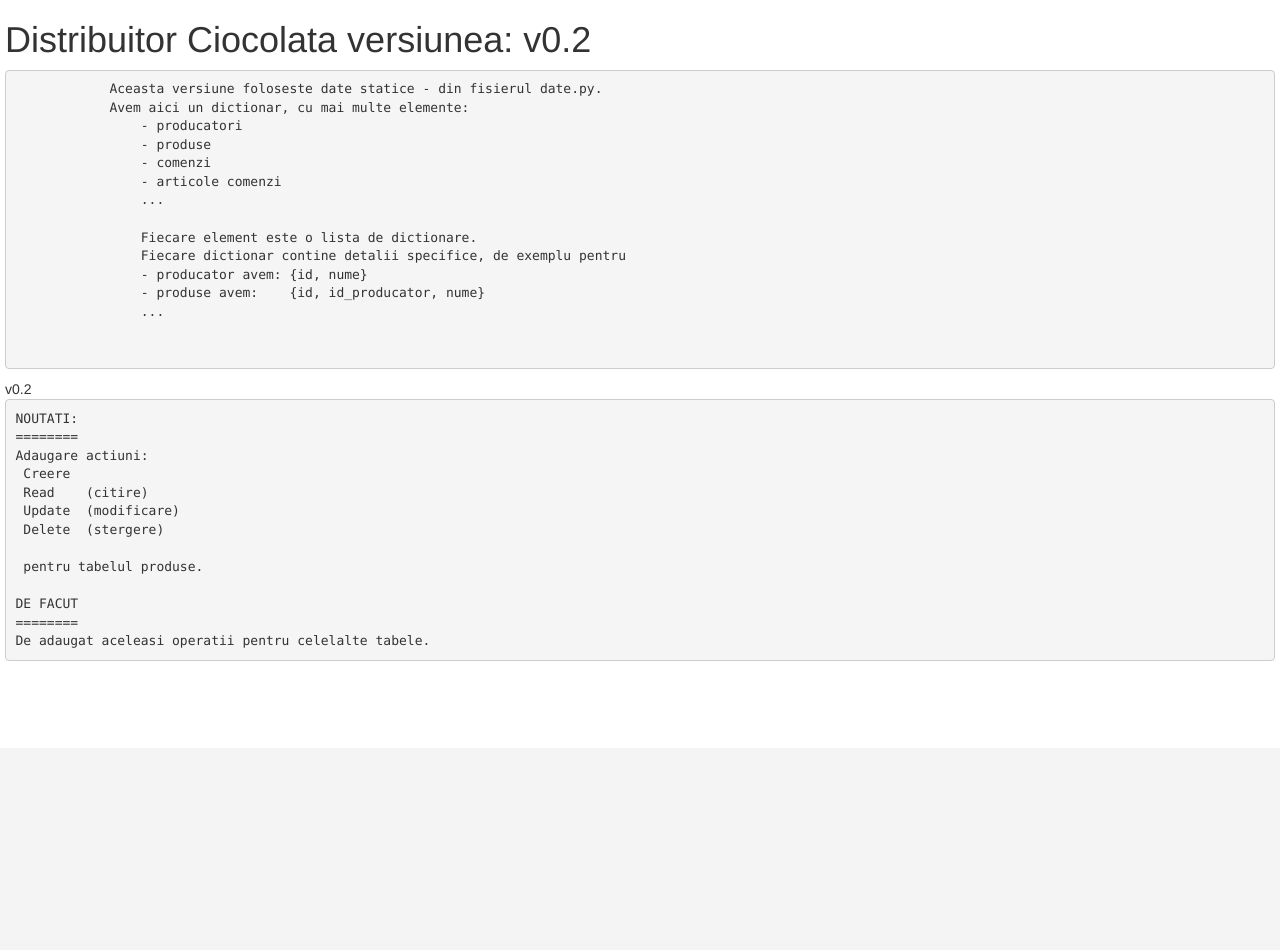
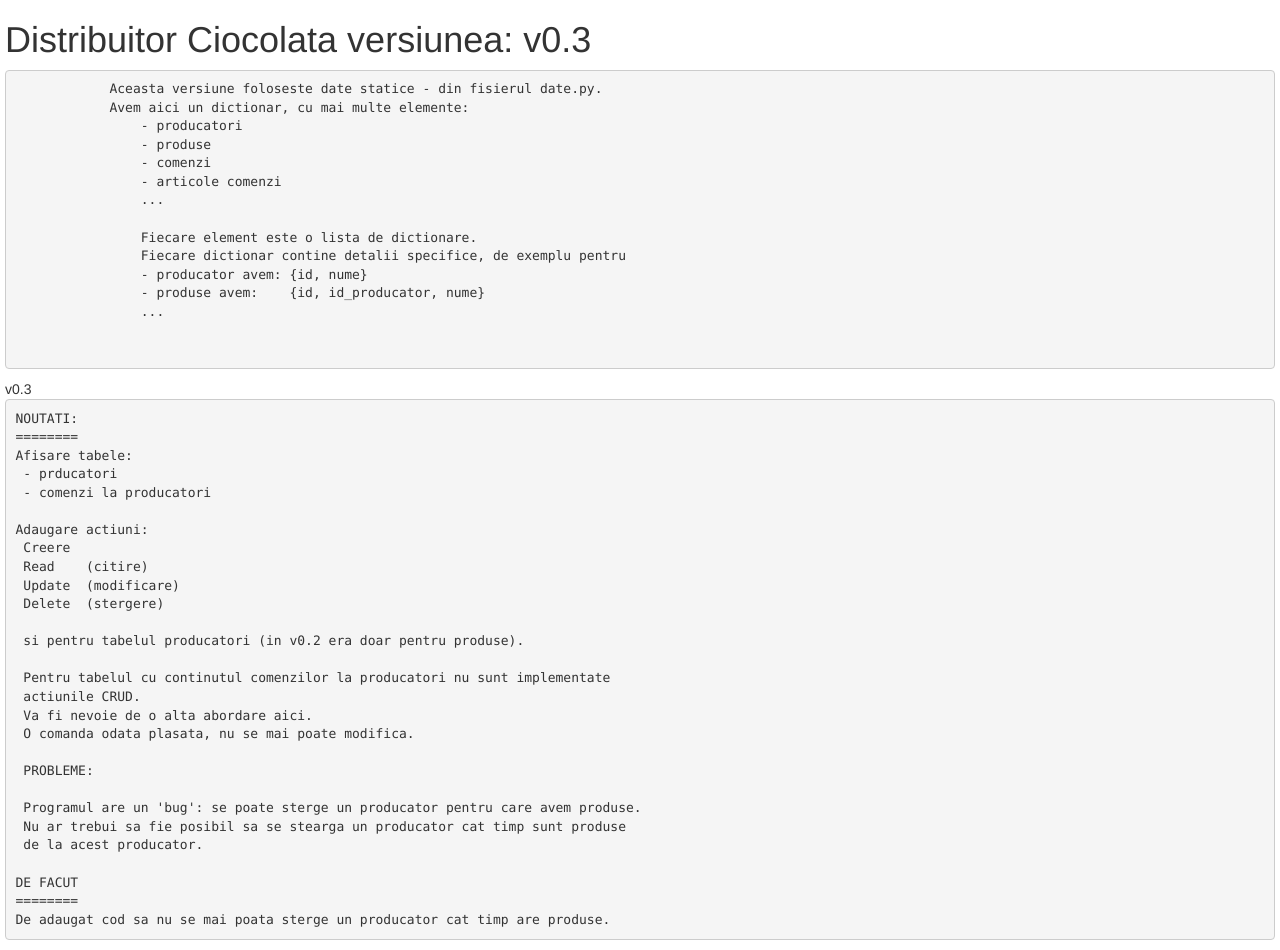
Before and after one commit to crchende/site_distribuitor, a Flask app: page / in a window 1280 px wide. Shown: the part 52-1002 px from the top of the page. Before the commit the page ends 713 px from the top, so only its background shows below. Run offline with Flask 2, Linux system fonts and the light colour scheme; some libraries are stand-ins or nearby versions.

Commit message:
v0.3 - CRUD producatori si produse, afisare comenzi la producatori.

```diff
--- a/app/site_distribuitor.py
+++ b/app/site_distribuitor.py
@@ -5,38 +5,43 @@ from flask_bootstrap import Bootstrap
 from app.date.date import date_distribuitor
 from app.date.prelucrare_date import *
 from app.componente.produse import Produse
+from app.componente.producatori import Producatori
 
 app = Flask(__name__)
 bootstrap = Bootstrap(app)
 
 produse = Produse()
+producatori = Producatori()
 
 @app.route('/')
 def index():
     return render_template('index.html', page="distribuitor ciocolata")
 
-
-@app.route('/comenzi-producatori')
-def afisare_comenzi_producatori():
-    return render_template('index.html', page="comenzi la producatori")
-
+##################################################
+# produse
+##################################################
 @app.route('/produse', methods = ['GET', 'POST'])
 def actiuni_produse():
     # Adaugare / stergere daca este cazul.
-    # Metodele contin in ele codul care stie daca se adauga / sterge sau
-    # doar se afiseaza.
-    produse.adauga_produs_nou()
-    produse.sterge_produs()
+
+    if len(request.form) != 0:
+        # acum este suficient sa verific ca primesc date de la un forumular
+        # pentru adaugare de date noi
+        produse.adauga()
+    elif "action" in request.values and request.values["action"] == "delete":
+        # la stergere am adaugat parametrul action=sterge in URL
+        produse.sterge()
 
     # Afisare produse
     lst_produse = produse.genereaza_date_produse()
-    lst_producatori = genereaza_date_producatori()
+    lst_producatori = producatori.genereaza_date_producatori()
 
     return render_template('index.html', page="produse", \
         produse = lst_produse, \
         producatori = lst_producatori)
 
-@app.route('/modifica/produs', methods = ['POST'])
+
+@app.route('/modifica/produse', methods = ['POST'])
 def modifica_produs():
     #print(dir(request))
     #print("DBG. request.form: id, valnoua, "request.form["id"], request.form["valnoua"])
@@ -55,15 +60,50 @@ def modifica_produs():
     # aceasta valoare va fi folosita in script_uri.html pentru a seta
     # valoarea in celula tabelului
 
-    ret = produse.modifica_produs(request.form["id"], request.form["valnoua"])
+    ret = produse.modifica(request.form["id"], request.form["valnoua"])
     #penru a vedea mesajul de debug corect trebuie sa execut functia inaintea
     #acestuia
     print("DBG: - verificare modificare in date:", date_distribuitor["produse"])
 
     return ret
 
+##################################################
+# producatori
+##################################################
+@app.route('/producatori', methods = ['GET', 'POST'])
+def actiuni_producatori():
+    if len(request.form) != 0:
+        # === Adaugare ===
+        # acum este suficient sa verific ca primesc date de la un forumular
+        # pentru adaugare de date noi
+        producatori.adauga()
+    elif "action" in request.values and request.values["action"] == "delete":
+        #print(request.values)
+        # === Stergere ===
+        # la stergere am adaugat parametrul action=sterge in URL
+        producatori.sterge()
 
+    # === Afisare ===
+    lst_producatori = producatori.genereaza_date_producatori(cu_cap_tabel = 1)
+    return render_template('index.html', page="producatori", \
+        producatori=lst_producatori)
 
-@app.route('/producatori')
-def actiuni_producatori():
-    return render_template('index.html', page="producatori")
+@app.route('/modifica/producatori', methods=["POST"])
+def modifica_producatori():
+    #print(request.values)
+    ret = producatori.modifica(request.form["id"], request.form["valnoua"])
+    #penru a vedea mesajul de debug corect trebuie sa execut functia inaintea
+    #acestuia
+    print("DBG: - verificare modificare in date:", date_distribuitor["producatori"])
+
+    return ret
+
+##################################################
+# comenzi producatori
+##################################################
+@app.route('/comenzi-producatori')
+def afisare_comenzi_producatori():
+    lst_continut_cmd_prod = genereaza_date_continut_comenzi_producator()
+    #print(lst_continut_cmd_prod)
+    return render_template('index.html', page="comenzi la producatori", \
+        continut_comenzi_producatori = lst_continut_cmd_prod)
--- a/app/templates/descriere_versiune.html
+++ b/app/templates/descriere_versiune.html
@@ -1,16 +1,31 @@
-v0.2
+v0.3
 <pre>
 NOUTATI:
 ========
+Afisare tabele:
+ - prducatori
+ - comenzi la producatori
+
 Adaugare actiuni:
  Creere
  Read    (citire)
  Update  (modificare)
  Delete  (stergere)
 
- pentru tabelul produse.
+ si pentru tabelul producatori (in v0.2 era doar pentru produse).
+
+ Pentru tabelul cu continutul comenzilor la producatori nu sunt implementate
+ actiunile CRUD.
+ Va fi nevoie de o alta abordare aici.
+ O comanda odata plasata, nu se mai poate modifica.
+
+ PROBLEME:
+
+ Programul are un 'bug': se poate sterge un producator pentru care avem produse.
+ Nu ar trebui sa fie posibil sa se stearga un producator cat timp sunt produse
+ de la acest producator.
 
 DE FACUT
 ========
-De adaugat aceleasi operatii pentru celelalte tabele.
+De adaugat cod sa nu se mai poata sterge un producator cat timp are produse.
 </pre>
--- a/app/templates/index.html
+++ b/app/templates/index.html
@@ -89,7 +89,7 @@
     {% endif %}
 
     {% if page == "comenzi la producatori" %}
-        <h2> {{page|title}} </h2>
+        {% include 'continut_comenzi_producatori.html' %}
     {% endif %}
 
     {% if page == "produse" %}
@@ -97,7 +97,7 @@
     {% endif %}
 
     {% if page == "producatori" %}
-        <h2> {{page|title}} </h2>
+        {% include 'producatori.html' %}
     {% endif %}
 
 
--- a/app/templates/scripturi.html
+++ b/app/templates/scripturi.html
@@ -1,4 +1,15 @@
 <script>
+
+genereaza_body = function(pagina, _this) {
+    ret = ""
+
+    if(pagina == "produse" || pagina == 'producatori') {
+        ret = 'id=' + _this.attr('id') + "&valnoua=" +_this.html().trim()
+    }
+
+    return ret
+}
+
 $('body').on('focus', '[contenteditable]', function() {
     const _this = $(this);
     _this.data('before', _this.html());
@@ -23,13 +34,20 @@ $('body').on('focus', '[contenteditable]', function() {
         _this.data('before', _this.html());
         _this.trigger('change');
         console.log("Editare INLINE: id, val", _this.attr('id'), _this.html())
+        console.log("_this:", _this)
 
-        fetch("modifica/produs", {
+        console.log("_this[0].className:", _this[0].className)
+
+        pagina = _this[0].className
+        url = "modifica/" + pagina
+        body = genereaza_body(pagina, _this)
+
+        fetch(url, {
             method: "POST",
             headers: {
                 "Content-Type": "application/x-www-form-urlencoded"
             },
-            body: 'id=' + _this.attr('id') + "&valnoua=" +_this.html().trim(),
+            body: genereaza_body(pagina, _this),
         })
         .then(response => {
             console.log("response:", response)
@@ -41,7 +59,7 @@ $('body').on('focus', '[contenteditable]', function() {
             console.log("_this.html():", _this.html());
             return data
         })
-        .catch(error => console.log(error));
+        .catch(error => console.log("EROARE fetch:", error));
     }
 });
 
--- a/app/templates/versiune.html
+++ b/app/templates/versiune.html
@@ -1 +1 @@
-versiunea: v0.2
+versiunea: v0.3
```
Also changed, not shown: app/componente/producatori.py (added, +88 -0 lines), app/componente/produse.py (+28 -36 lines), app/date/prelucrare_date.py (+5 -35 lines), app/templates/afisare_tabel.html (added, +44 -0 lines), app/templates/continut_comenzi_producatori.html (added, +18 -0 lines), app/templates/producatori.html (added, +21 -0 lines), app/templates/produse.html (+6 -35 lines).
